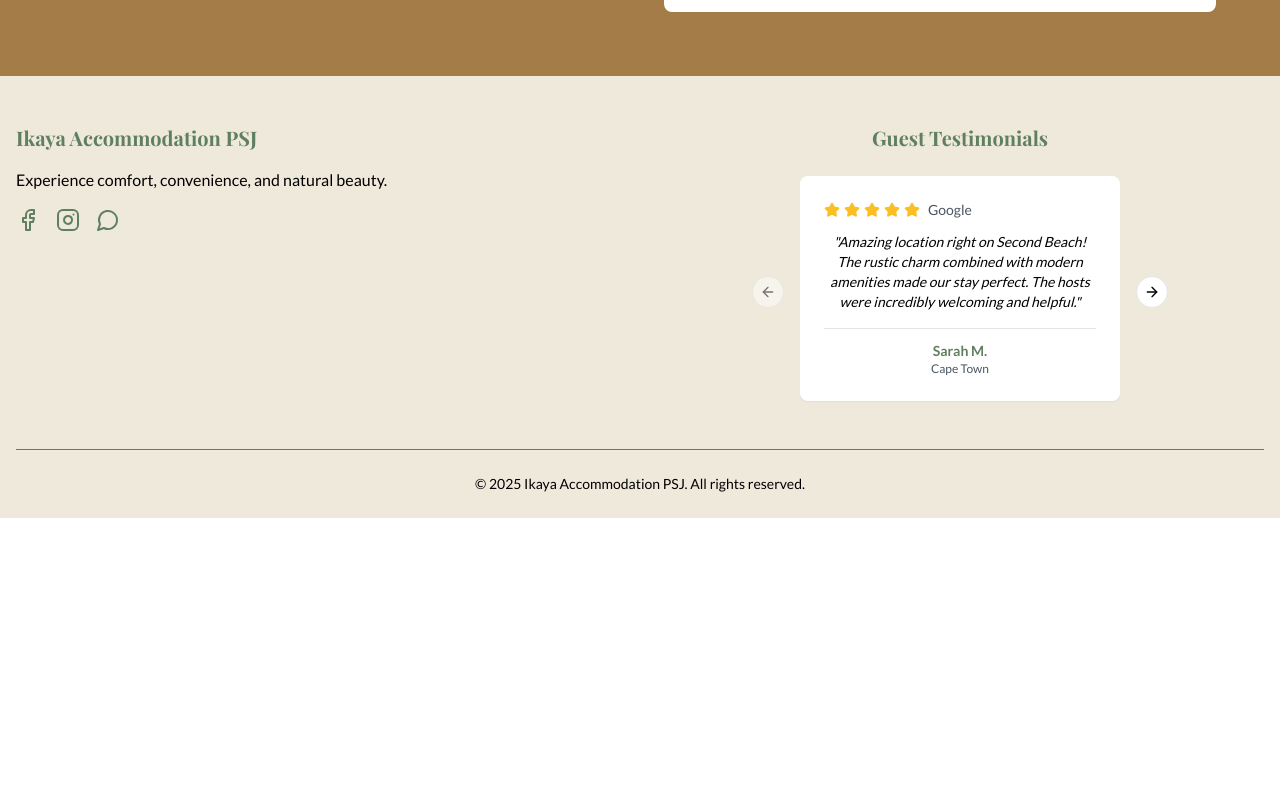
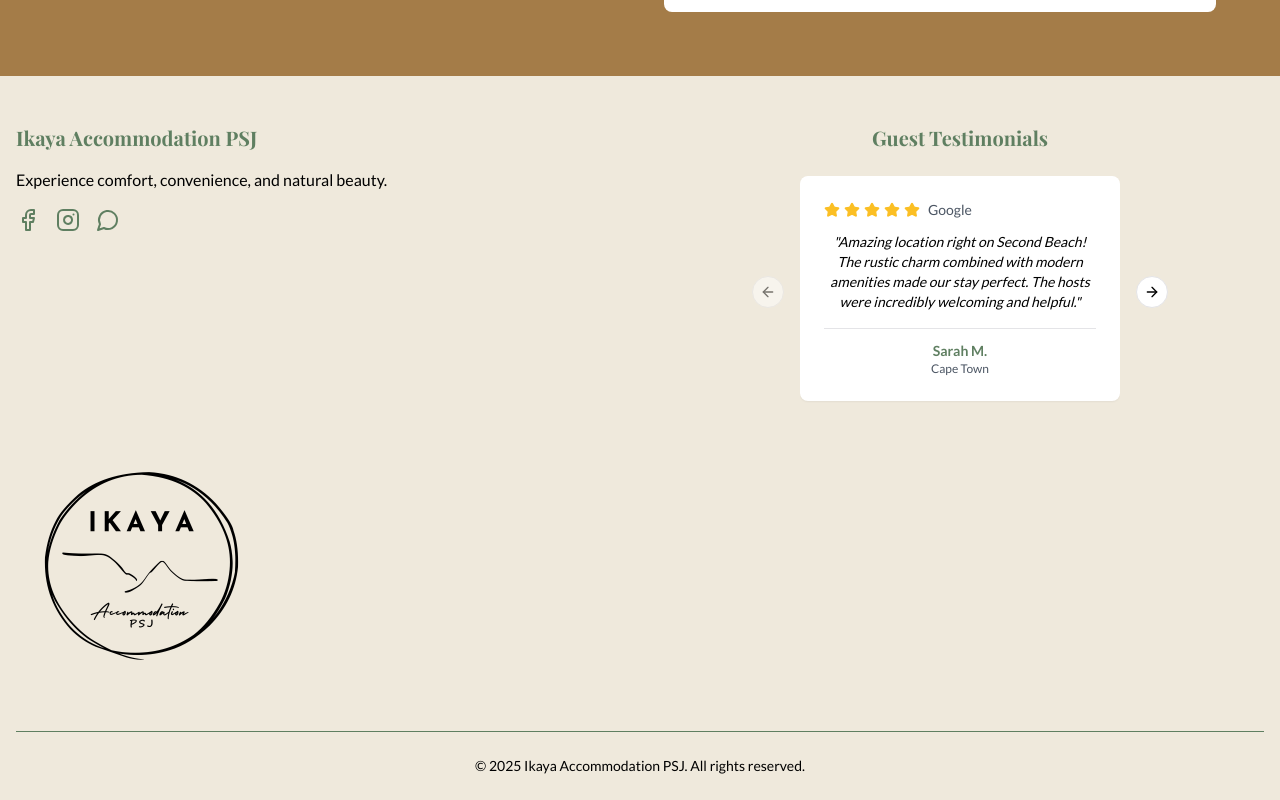
Before and after one commit to Ikayapsj/ikayaaccommodation-psj, a React (Vite) app: page / in a window 1280 px wide. Shown: the part 6335-7135 px from the top of the page. Before the commit the page ends 6853 px from the top, so only its background shows below. Built offline with nearby package versions, Linux system fonts and the light colour scheme; a web font is replaced by a local one.

Commit message:
Add logo to footer
Added the logo below the social media buttons in the footer, sizing it to match the testimonials box.

```diff
--- a/src/components/Footer.tsx
+++ b/src/components/Footer.tsx
@@ -49,6 +49,14 @@ const Footer = () => {
           <div>
             <Testimonials />
           </div>
+
+          <div className="flex justify-center items-center md:justify-start">
+            <img
+              src="/lovable-uploads/95ae51ed-39c2-466e-892f-720370ca1961.png"
+              alt="Ikaya Accommodation PSJ Logo"
+              className="w-full max-w-[250px] h-auto"
+            />
+          </div>
         </div>
 
         <div className="border-t pt-6 mt-2" style={{borderColor: '#5f7f61'}}>
```
Also changed, not shown: public/lovable-uploads/95ae51ed-39c2-466e-892f-720370ca1961.png (added).
